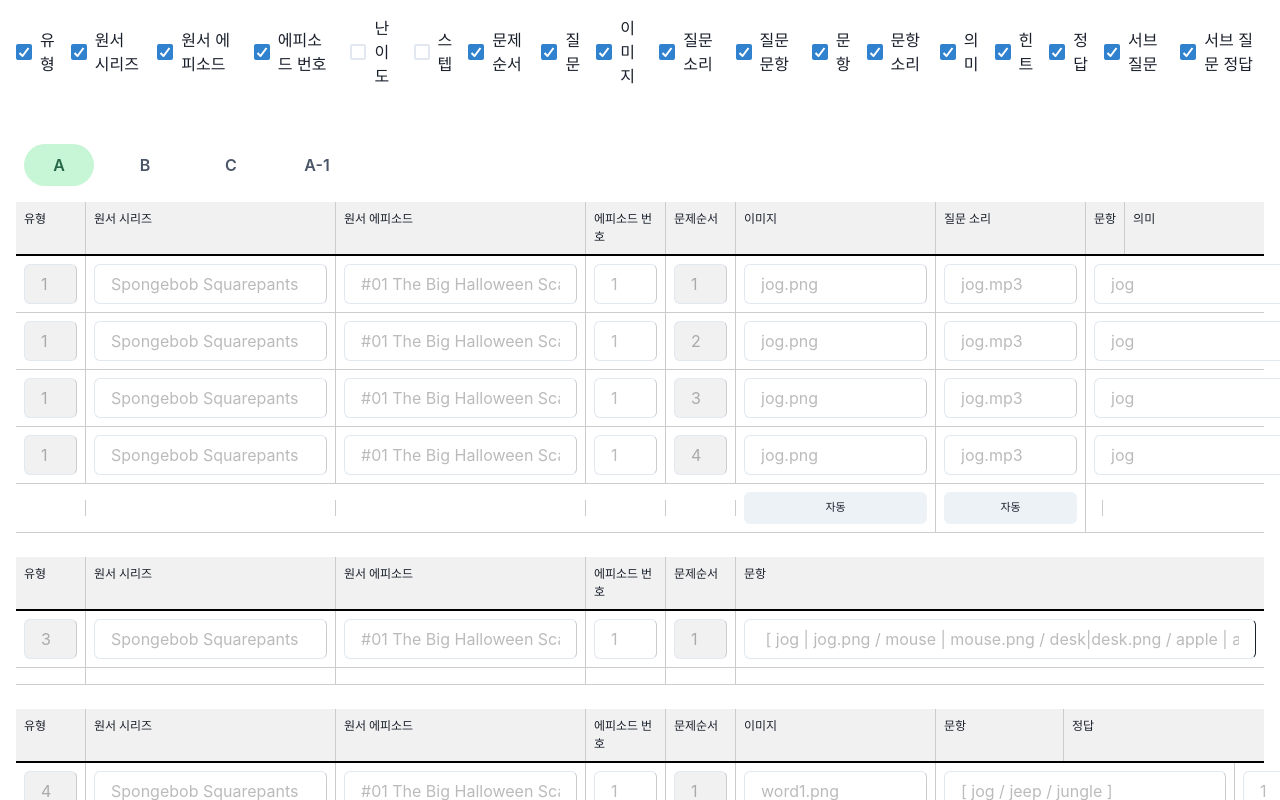
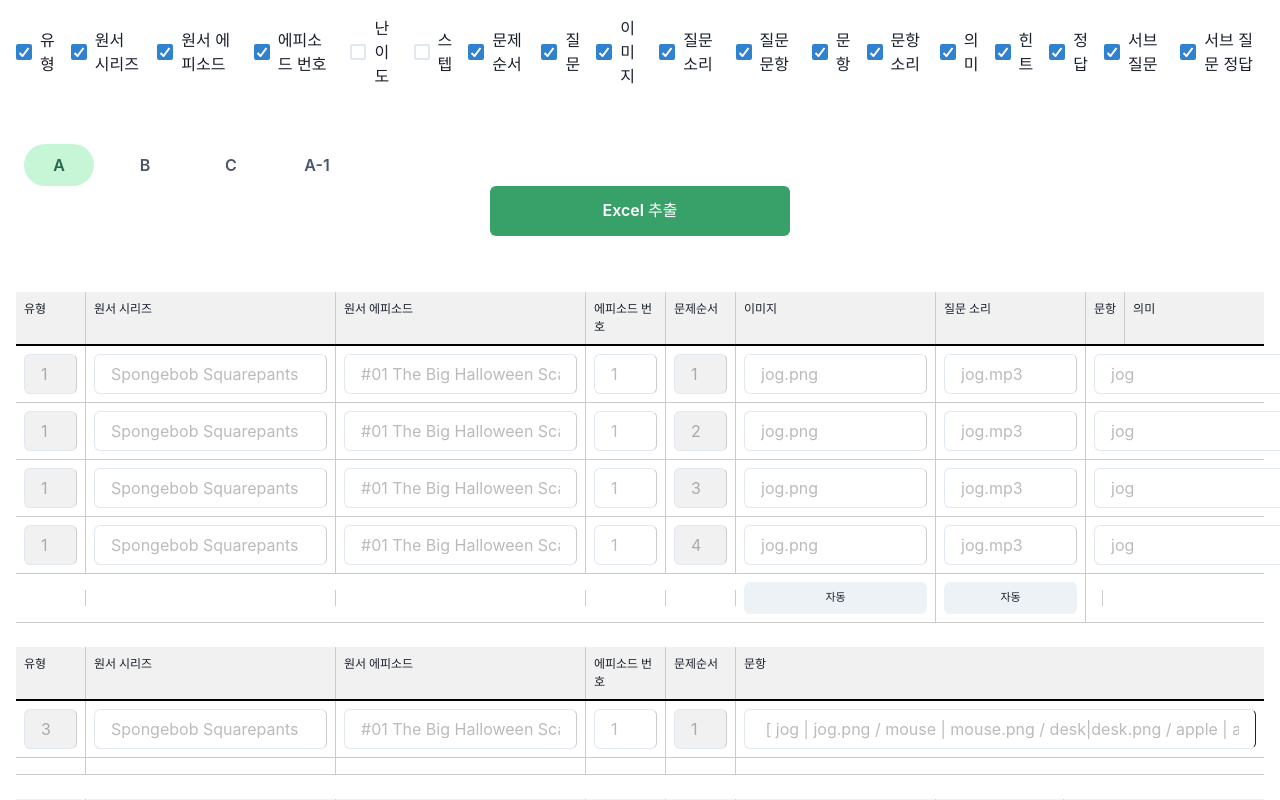
Before and after one commit to ghgfhfg2/problems-to-excel, a React (Vite) app: page / in a window 1280 px wide. Shown: the top 800 px of the page. Built offline with nearby package versions, Linux system fonts and the light colour scheme.

Commit message:
오류 수정본

```diff
--- a/src/App.tsx
+++ b/src/App.tsx
@@ -74,6 +74,7 @@ const DataList: React.FC<{
   onSeriesChange: (e: React.ChangeEvent<HTMLInputElement>) => void;
   onEpiChange: (e: React.ChangeEvent<HTMLInputElement>) => void;
   onEpiNumChange: (e: React.ChangeEvent<HTMLInputElement>) => void;
+  onSetValue: (e: React.ChangeEvent<HTMLInputElement>, name: string) => void;
   typeKey: string;
   hiddenFields: string[];
   columnWidths: { [key: string]: number };
@@ -81,10 +82,10 @@ const DataList: React.FC<{
 }> = ({
   fields,
   register,
-  seriesValue,
   onSeriesChange,
   onEpiChange,
   onEpiNumChange,
+  onSetValue,
   typeKey,
   hiddenFields,
   columnWidths,
@@ -151,7 +152,7 @@ const DataList: React.FC<{
                         ? onEpiChange
                         : header === "episode_order"
                         ? onEpiNumChange
-                        : undefined
+                        : (e) => onSetValue(e, `${typeKey}.${index}.${header}`)
                     }
                   />
                 </Cell>
@@ -240,9 +241,7 @@ export const App: React.FC = () => {
 
     fieldArrays.forEach(({ fields }, index) => {
       const typeKey = `type${index + 1}`;
-      fields.forEach((_, i) => {
-        setValue(`${typeKey}.${i}.series`, value);
-      });
+      fields.forEach((_, i) => setValue(`${typeKey}.${i}.series`, value));
     });
   };
 
@@ -266,6 +265,12 @@ export const App: React.FC = () => {
         setValue(`${typeKey}.${i}.episode_order`, value)
       );
     });
+  };
+
+  const onSetValue = (e: React.ChangeEvent<HTMLInputElement>, name: string) => {
+    console.log(e);
+    const value = e.target.value;
+    setValue(name, value);
   };
 
   const toggleHiddenField = (field: string) => {
@@ -377,6 +382,17 @@ export const App: React.FC = () => {
           <Tab width={70}>C</Tab>
           <Tab width={70}>A-1</Tab>
         </TabList>
+        <form onSubmit={handleSubmit(onSubmit)}>
+          <Flex justifyContent={"center"} mb={10}>
+            <Button
+              style={{ width: "300px", height: "50px" }}
+              colorScheme="green"
+              type="submit"
+            >
+              Excel 추출
+            </Button>
+          </Flex>
+        </form>
         <TabPanels>
           {Object.keys(typeGroups).map((groupKey) => (
             <TabPanel key={groupKey}>
@@ -390,6 +406,7 @@ export const App: React.FC = () => {
                       onSeriesChange={onSeriesChange}
                       onEpiChange={onEpiChange}
                       onEpiNumChange={onEpiNumChange}
+                      onSetValue={onSetValue}
                       typeKey={`type${typeIndex}`}
                       hiddenFields={hiddenFields}
                       columnWidths={columnWidths}
```
